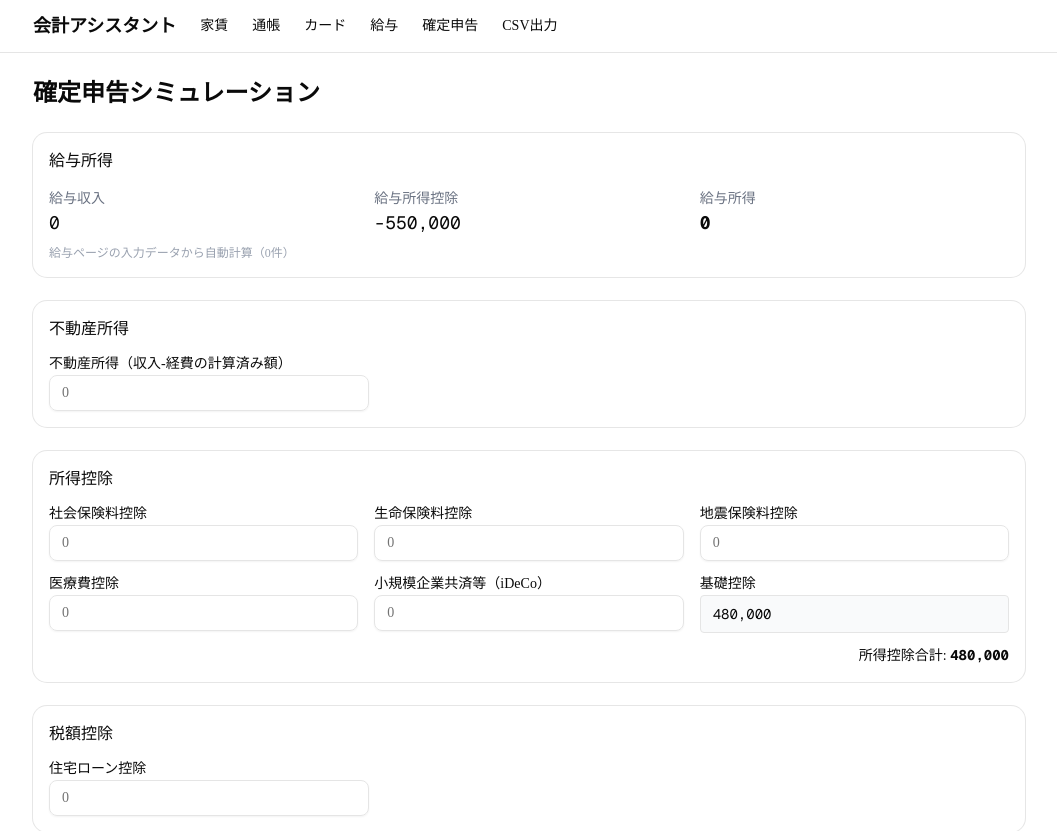
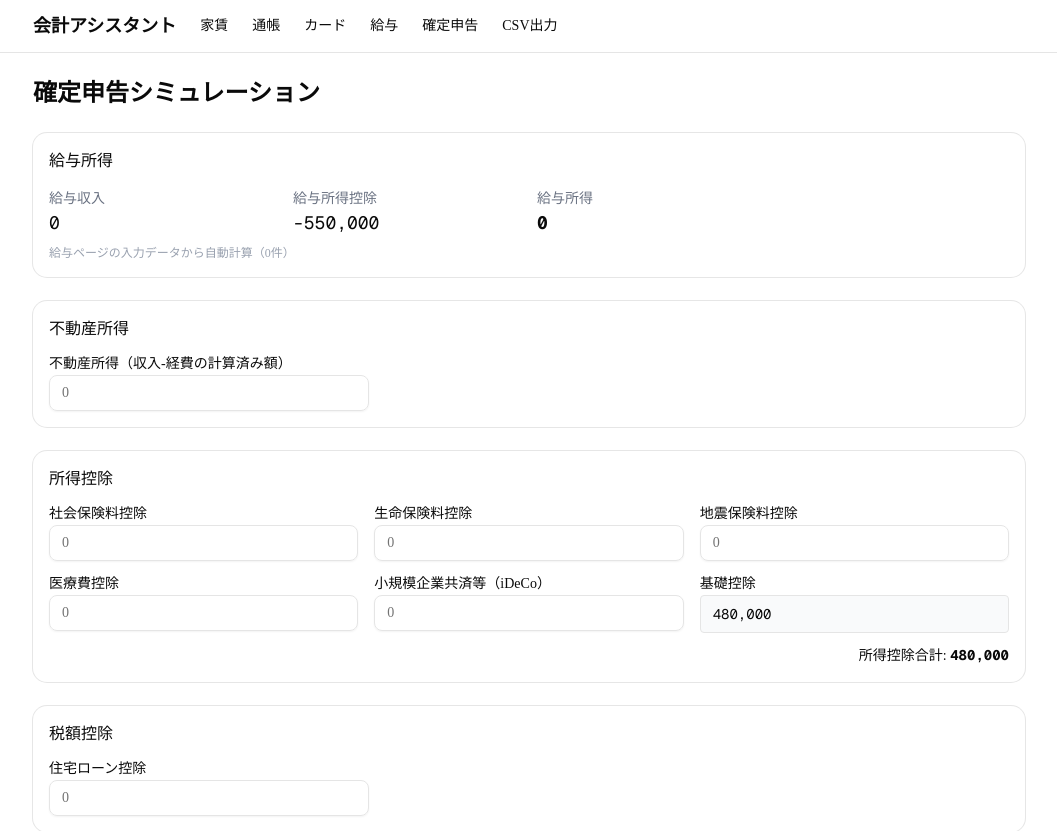
Before and after one commit to kentaro-source/kaikei-app, a Next.js app: page /tax-sim in a window 1280 px wide. Shown: the top 831 px of the page, without its empty margins (111-1168 px from the left). Built offline with nearby package versions, Linux system fonts and the light colour scheme; no server answers; the database is empty.

Commit message:
Add income adjustment deduction for salary over 8.5M yen
- 所得金額調整控除: (salary - 850万) × 10%, max 15万
- Auto-applied when salary exceeds 850万
- Displayed in salary income card

Co-Authored-By: Claude Opus 4.6 (1M context) <noreply@anthropic.com>

```diff
--- a/src/app/tax-sim/page.tsx
+++ b/src/app/tax-sim/page.tsx
@@ -135,8 +135,12 @@ export default function TaxSimPage() {
   const totalSalary = salaryEntries.reduce((sum, e) => sum + e.taxable_salary, 0);
   // 給与所得控除
   const salaryDeduction = calcSalaryDeduction(totalSalary);
+  // 所得金額調整控除（給与収入850万超の場合）
+  const incomeAdjustment = totalSalary > 8500000
+    ? Math.min(150000, (totalSalary - 8500000) * 0.1)
+    : 0;
   // 給与所得
-  const salaryIncome = Math.max(0, totalSalary - salaryDeduction);
+  const salaryIncome = Math.max(0, totalSalary - salaryDeduction - incomeAdjustment);
 
   // 不動産所得
   const realEstateProfitNum = num(realEstateProfit);
@@ -180,7 +184,7 @@ export default function TaxSimPage() {
           <CardTitle className="text-base">給与所得</CardTitle>
         </CardHeader>
         <CardContent>
-          <div className="grid grid-cols-3 gap-4 text-sm">
+          <div className="grid grid-cols-2 gap-4 text-sm md:grid-cols-4">
             <div>
               <span className="text-gray-500">給与収入</span>
               <div className="font-mono text-lg">{fmt(totalSalary)}</div>
@@ -189,6 +193,12 @@ export default function TaxSimPage() {
               <span className="text-gray-500">給与所得控除</span>
               <div className="font-mono text-lg">-{fmt(salaryDeduction)}</div>
             </div>
+            {incomeAdjustment > 0 && (
+              <div>
+                <span className="text-gray-500">所得金額調整控除</span>
+                <div className="font-mono text-lg">-{fmt(incomeAdjustment)}</div>
+              </div>
+            )}
             <div>
               <span className="text-gray-500">給与所得</span>
               <div className="font-mono text-lg font-bold">{fmt(salaryIncome)}</div>
```
